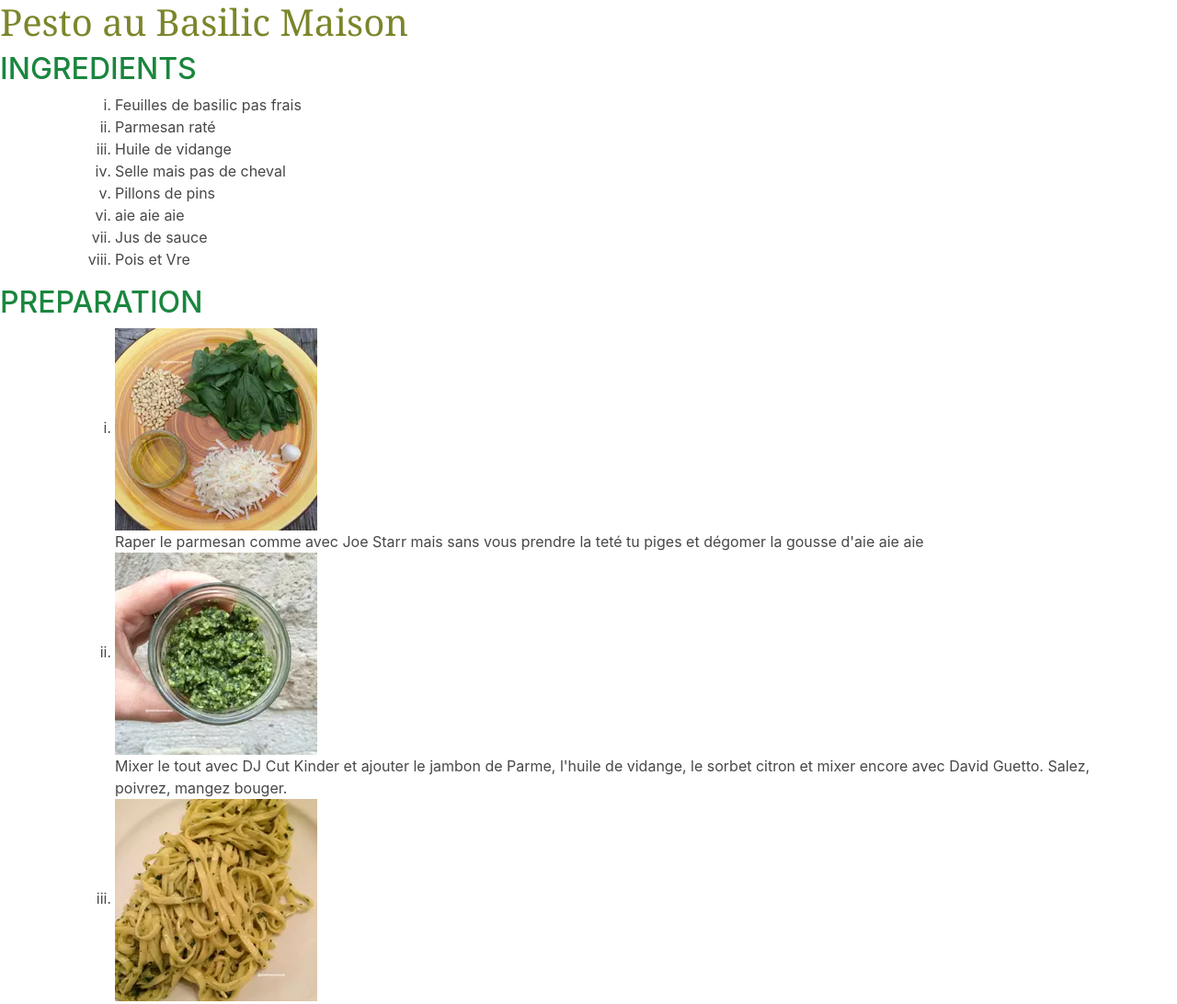
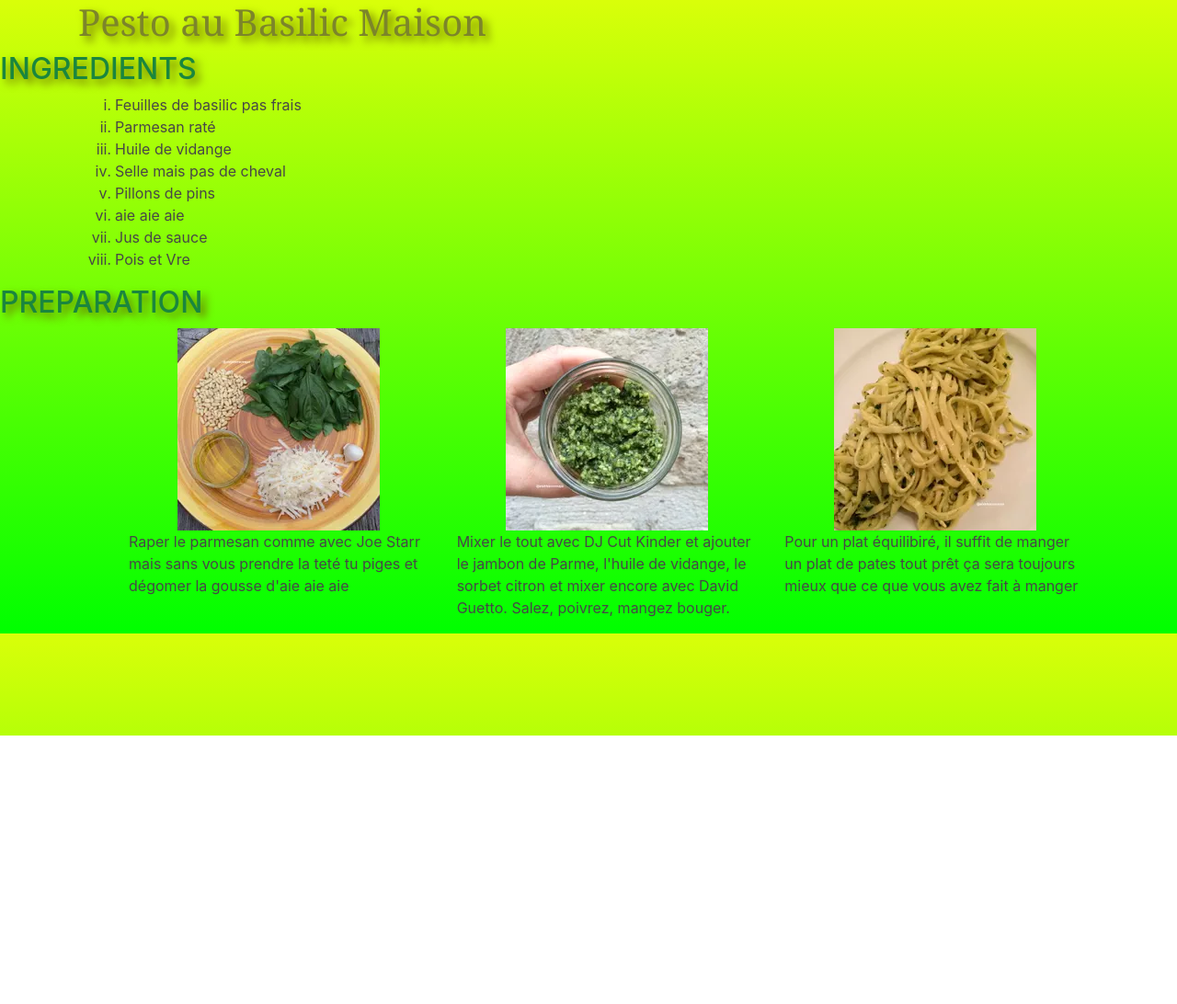
Before and after one commit to SteveStivo/pestoBasilic, a plain HTML site: page index.html in a window 1280 px wide. Shown: the whole page at 92% size. After the commit the page ends 800 px from the top, so only its background shows below. Drawn offline with nearby package versions, Linux system fonts and the light colour scheme.

Commit message:
fin de TP

```diff
--- a/index.html
+++ b/index.html
@@ -8,8 +8,13 @@
     <link rel="stylesheet" href="./stylesheet.css">
     <title>TP Pesto au Basilic Maison</title>
 </head>
+<header class="container">
+    <h1>Pesto au Basilic Maison</h1>
+</header>
 <body>
-    <h1>Pesto au Basilic Maison</h1>
+
+
+    <!-- conteneur liste ingredients -->
     <h2>INGREDIENTS</h2>
     <div class="container">
     <ul class="liste-ingredients">
@@ -24,11 +29,15 @@
     </ul>
     </div>
     <h2>PREPARATION</h2>
+
+    <!-- conteneur d'images -->
     <div class="container ">
-    <ul class="img-preparation">
-        <li><a href="#"><img src="./images/basilic.webp" alt="plat bon à manger"></a><figcaption> Raper le parmesan comme avec Joe Starr mais sans vous prendre la teté tu piges et dégomer la gousse d'aie aie aie</figcaption></li>
-        <li><a href="#"><img src="./images/pesto.webp" alt="plat bon à manger"></a><figcaption> Mixer le tout avec DJ Cut Kinder et ajouter le jambon de Parme, l'huile de vidange, le sorbet citron et mixer encore avec David Guetto. Salez, poivrez, mangez bouger.</figcaption></li>
-        <li><a href="#"><img src="./images/pate.webp" alt="plat bon à manger"></a><figcaption></figcaption></li>
+
+    <!-- cards / puces x 3 -->
+    <ul class="img-preparation d-flex flex-row">
+        <li class="col-4 d-flex flex-column align-items-center"><a href="#"><img src="./images/basilic.webp" alt="plat bon à manger"></a><figcaption> Raper le parmesan comme avec Joe Starr mais sans vous prendre la teté tu piges et dégomer la gousse d'aie aie aie</figcaption></li>
+        <li class="col-4 d-flex flex-column align-items-center"><a href="#"><img src="./images/pesto.webp" alt="plat bon à manger"></a><figcaption> Mixer le tout avec DJ Cut Kinder et ajouter le jambon de Parme, l'huile de vidange, le sorbet citron et mixer encore avec David Guetto. Salez, poivrez, mangez bouger.</figcaption></li>
+        <li class="col-4 d-flex flex-column align-items-center"><a href="#"><img src="./images/pate.webp" alt="plat bon à manger"></a><figcaption>Pour un plat équilibiré, il suffit de manger un plat de pates tout prêt ça sera toujours mieux que ce que vous avez fait à manger</figcaption></li>
     </ul>
 </div>
 
--- a/stylesheet.scss
+++ b/stylesheet.scss
@@ -3,20 +3,28 @@
 $main-font-color: rgb(71, 71, 71);
 $second-font-color: rgb(124, 133, 42);
 $last-font-color: rgb(26, 134, 62);
+$text-shadow: rgb(105, 107, 2) 5px 5px 10px;
 %ul{
     list-style-type: lower-roman;
     color: $main-font-color;
 }
 
+
 // ----------------code CSS ----------------
 
+body{
+    background: linear-gradient(to top, #00ff00 0%, #d9ff09 100%);
+}
 h1{
     font-family: Cambria, Cochin, Georgia, Times, 'Times New Roman', serif;
     color: $second-font-color;
+    text-shadow: $text-shadow;
 }
 
+    // h2 = les 2 titres (ingredients et Préparation
 h2{
     color: $last-font-color;
+    text-shadow: $text-shadow;
 }
 .liste-ingredients{
     @extend %ul;
```
Also changed, not shown: stylesheet.css, 1 other file.
